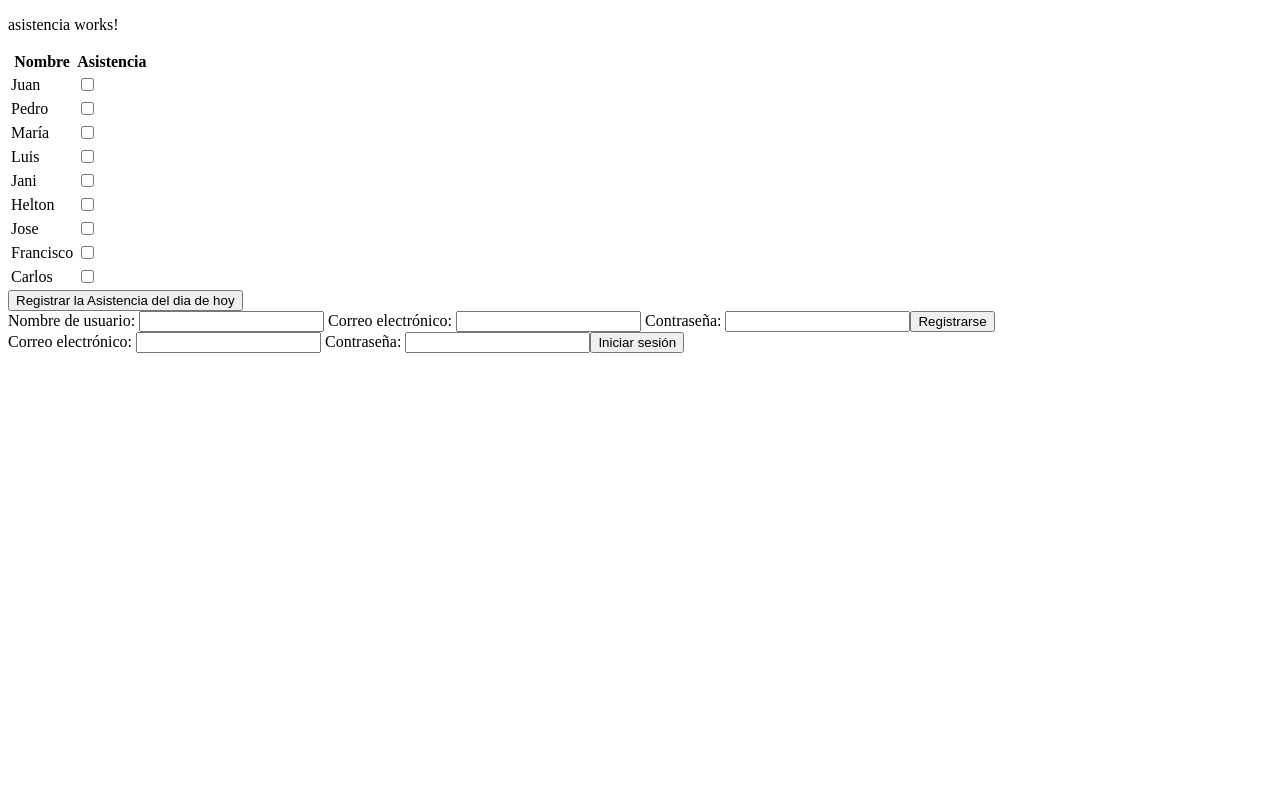
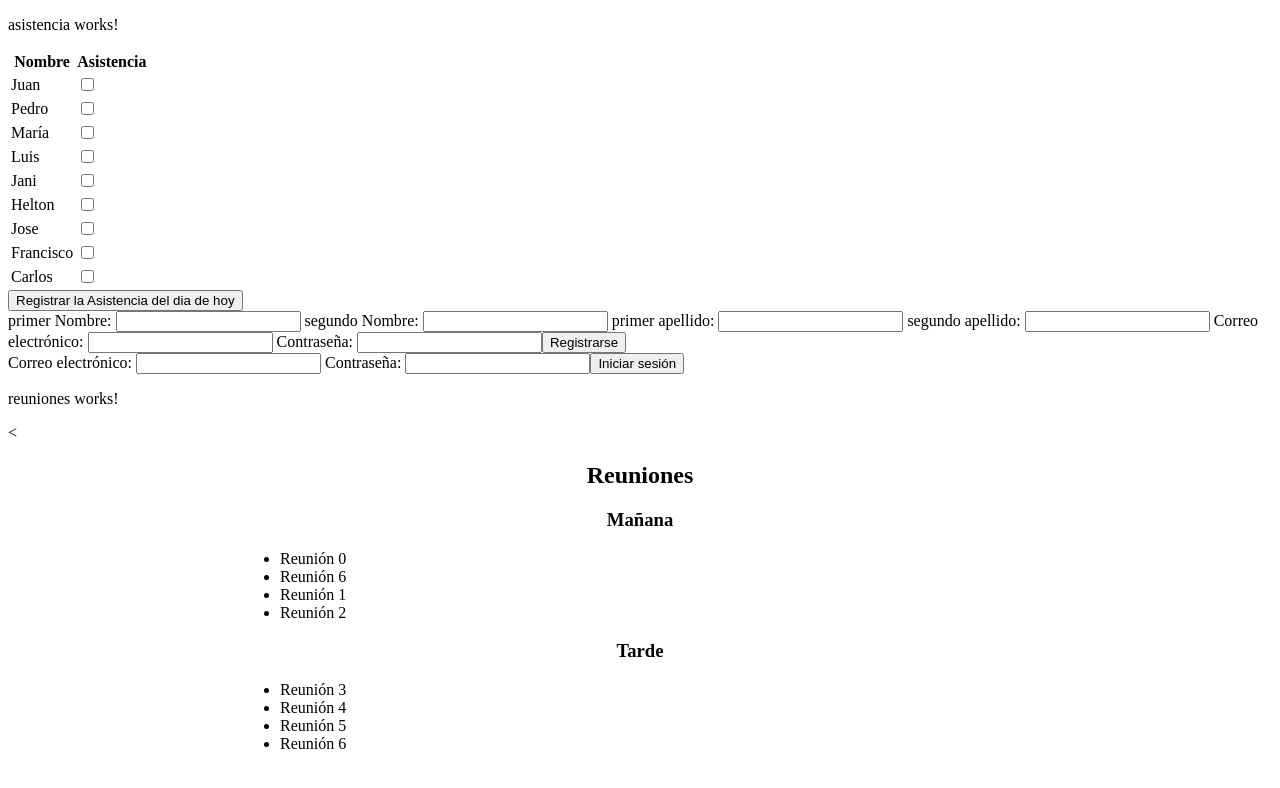
Before and after one commit to LuisMejia1020/Sistema-de-asistencia-de-Iglesia, an Angular app in the folder my-app/: page / in a window 1280 px wide. Shown: the top 788 px of the page. Built offline with nearby package versions, Linux system fonts and the light colour scheme.

Commit message:
componente reuniones
se crearon las funciones para tener las reuniones divididas en categorias por manana y tarde. usamos el metodo transform para poder clasificar los horarios de la manana

```diff
--- a/my-app/src/app/app.component.html
+++ b/my-app/src/app/app.component.html
@@ -1,3 +1,4 @@
 <app-asistencia></app-asistencia>
 <app-registro-usuario></app-registro-usuario>
 <app-login-usuario></app-login-usuario>
+<app-reuniones></app-reuniones>
--- a/my-app/src/app/app.module.ts
+++ b/my-app/src/app/app.module.ts
@@ -5,7 +5,7 @@ import { AppComponent } from './app.component';
 import { AsistenciaComponent } from './asistencia/asistencia.component';
 import { RegistroUsuarioComponent } from './registro-usuario/registro-usuario.component';
 import { LoginUsuarioComponent } from './login-usuario/login-usuario.component';
-import { ReunionesComponent } from './reuniones/reuniones.component';
+import { AfternoonPipe, MorningPipe, ReunionesComponent } from './reuniones/reuniones.component';
 
 @NgModule({
   declarations: [
@@ -13,7 +13,9 @@ import { ReunionesComponent } from './reuniones/reuniones.component';
     AsistenciaComponent,
     RegistroUsuarioComponent,
     LoginUsuarioComponent,
-    ReunionesComponent
+    ReunionesComponent,
+    MorningPipe,
+    AfternoonPipe
   ],
   imports: [
     BrowserModule, FormsModule
--- a/my-app/src/app/interfaces/interface.ts
+++ b/my-app/src/app/interfaces/interface.ts
@@ -1,4 +1,8 @@
 export interface IRegistroUsuario {
+    primerNombre: string
+    segundoNombre: string
+    primerApellido: string
+    segundoApellido:string
     username: string;
     email: string;
     password: string;
--- a/my-app/src/app/registro-usuario/registro-usuario.component.html
+++ b/my-app/src/app/registro-usuario/registro-usuario.component.html
@@ -1,8 +1,23 @@
 <form>
     <label>
-      Nombre de usuario:
-      <input type="text" name="username" [(ngModel)]="username">
+      primer Nombre:
+      <input type="text" name="primerNombre" [(ngModel)]="primerNombre">
     </label>
+
+    <label>
+        segundo Nombre:
+        <input type="text" name="segundoNombre" [(ngModel)]="segundoNombre">
+      </label>
+
+      <label>
+        primer apellido:
+        <input type="text" name="primerApellido" [(ngModel)]="primerApellido">
+      </label>
+
+      <label>
+        segundo apellido:
+        <input type="text" name="segundoApellido" [(ngModel)]="segundoApellido">
+      </label>
 
     <label>
       Correo electrónico:
@@ -14,5 +29,5 @@
       <input type="password" name="password" [(ngModel)]="password">
     </label>
 
-    <button (click)="registrarse('janflores', 'janis@gmail.com', 'royale')">Registrarse</button>
+    <button (click)="registrarse('Jani','Graciela','flores', 'Lama', 'janflores', 'janis@gmail.com', 'royale')">Registrarse</button>
   </form>
--- a/my-app/src/app/registro-usuario/registro-usuario.component.ts
+++ b/my-app/src/app/registro-usuario/registro-usuario.component.ts
@@ -8,17 +8,25 @@ import { IRegistroUsuario } from '../interfaces/interface';
 })
 export class RegistroUsuarioComponent {
 
+ primerNombre:IRegistroUsuario[]=[]
+ segundoNombre:IRegistroUsuario[]=[]
+ primerApellido:IRegistroUsuario[]=[]
+ segundoApellido:IRegistroUsuario[]=[]
  username:IRegistroUsuario[] = []
  email:IRegistroUsuario[] = []
  password:IRegistroUsuario[]=[]
 
  constructor(){
+  this.primerNombre=[]
+  this.segundoNombre=[]
+  this.primerApellido=[]
+  this.segundoApellido
   this.username=[]
   this.email=[]
   this.password=[]
  }
 
-  registrarse(username: string, email:string, password: string) {
-    console.log(`Registrando usuario ${this.username} con correo ${this.email} y contraseña ${this.password}`);
+  registrarse(primerNombre:string, segundoNombre:string, primerApellido:string, segundoApellido:string, username: string, email:string, password: string) {
+    console.log(`la persona ${this.primerNombre} ${this.segundoNombre} ${this.primerApellido} ${this.segundoApellido } esta registrando su usuario ${this.username} con correo ${this.email} y contraseña ${this.password}`);
   }
 }
--- a/my-app/src/app/reuniones/reuniones.component.css
+++ b/my-app/src/app/reuniones/reuniones.component.css
@@ -0,0 +1,9 @@
+.container{
+    margin: 20px auto;
+    max-width: 800px
+}
+
+h2,
+h3{
+text-align: center;
+}
--- a/my-app/src/app/reuniones/reuniones.component.html
+++ b/my-app/src/app/reuniones/reuniones.component.html
@@ -1 +1,18 @@
 <p>reuniones works!</p>
+<<div class="container">
+    <h2>Reuniones</h2>
+    <div class="row">
+      <div class="col-md-6">
+        <h3>Mañana</h3>
+        <ul>
+          <li *ngFor="let meeting of meetings | morning">{{ meeting.nombre }}</li>
+        </ul>
+      </div>
+      <div class="col-md-6">
+        <h3>Tarde</h3>
+        <ul>
+          <li *ngFor="let meeting of meetings | afternoon">{{ meeting.nombre }}</li>
+        </ul>
+      </div>
+    </div>
+  </div>
--- a/my-app/src/app/reuniones/reuniones.component.ts
+++ b/my-app/src/app/reuniones/reuniones.component.ts
@@ -1,4 +1,23 @@
-import { Component } from '@angular/core';
+import { Component, Pipe, PipeTransform } from '@angular/core';
+
+interface IReuniones {
+  nombre:string
+  inicio: string
+}
+
+@Pipe({ name: 'morning' })
+export class MorningPipe implements PipeTransform {
+  transform(meetings: IReuniones[]): IReuniones[] {
+    return meetings.filter((meeting) => meeting.inicio.includes('am'));
+  }
+}
+
+@Pipe({ name: 'afternoon' })
+export class AfternoonPipe implements PipeTransform {
+  transform(meetings: IReuniones[]): IReuniones[] {
+    return meetings.filter((meeting) => meeting.inicio.includes('pm'));
+  }
+}
 
 @Component({
   selector: 'app-reuniones',
@@ -6,5 +25,16 @@ import { Component } from '@angular/core';
   styleUrls: ['./reuniones.component.css']
 })
 export class ReunionesComponent {
+  meetings: IReuniones[] = [
+    { nombre: 'Reunión 0', inicio: '6:00 am' },
+    { nombre: 'Reunión 6', inicio: '8:30 am' },
+    { nombre: 'Reunión 1', inicio: '10:00 am' },
+    { nombre: 'Reunión 2', inicio: '11:30 am' },
+    { nombre: 'Reunión 3', inicio: '2:00 pm' },
+    { nombre: 'Reunión 4', inicio: '4:30 pm' },
+    { nombre: 'Reunión 5', inicio: '6:00 pm' },
+    { nombre: 'Reunión 6', inicio: '10:30 pm' },
+  ];
+
 
 }
```
